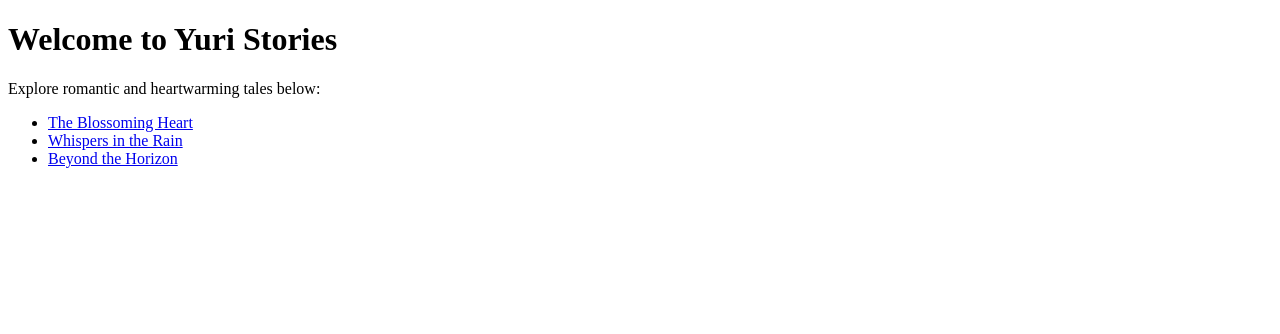
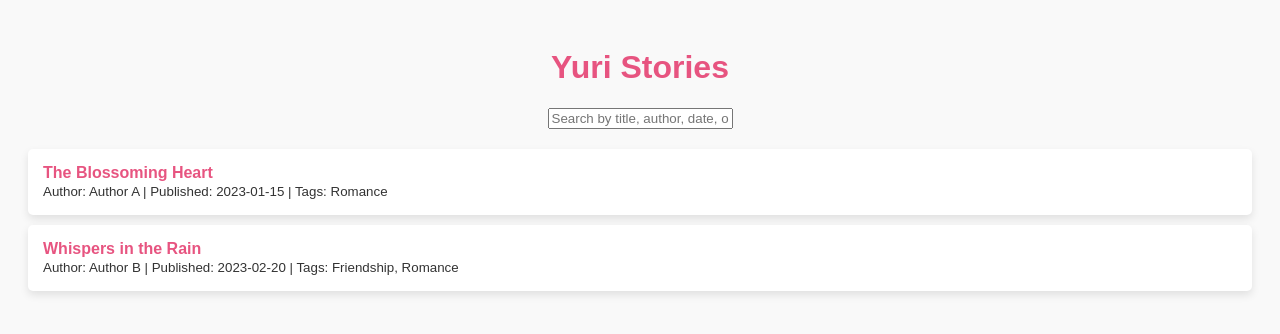
Before and after one commit to woodwardo250/yuristories, a plain HTML site: page index.html in a window 1280 px wide. Drawn offline with Linux system fonts and the light colour scheme.

Commit message:
Update index.html
added a search function and story summaries

```diff
--- a/index.html
+++ b/index.html
@@ -4,15 +4,78 @@
     <meta charset="UTF-8">
     <meta name="viewport" content="width=device-width, initial-scale=1.0">
     <title>Yuri Stories</title>
+    <style>
+        body {
+            font-family: Arial, sans-serif;
+            background-color: #f9f9f9;
+            color: #333;
+            padding: 20px;
+        }
+        h1 {
+            color: #e75480;
+            text-align: center;
+        }
+        .search-container {
+            text-align: center;
+            margin-bottom: 20px;
+        }
+        .story-list {
+            list-style-type: none;
+            padding: 0;
+        }
+        .story-item {
+            background-color: #fff;
+            border-radius: 5px;
+            padding: 15px;
+            margin: 10px 0;
+            box-shadow: 0 4px 8px rgba(0, 0, 0, 0.1);
+        }
+        .story-item a {
+            color: #e75480;
+            font-weight: bold;
+            text-decoration: none;
+        }
+    </style>
 </head>
 <body>
-    <h1>Welcome to Yuri Stories</h1>
-    <p>Explore romantic and heartwarming tales below:</p>
-    <ul>
-        <li><a href="story1.html">The Blossoming Heart</a></li>
-        <li><a href="story2.html">Whispers in the Rain</a></li>
-        <li><a href="story3.html">Beyond the Horizon</a></li>
-        <!-- Add more stories here by creating additional links -->
+    <h1>Yuri Stories</h1>
+
+    <!-- Search Bar -->
+    <div class="search-container">
+        <input type="text" id="search-bar" placeholder="Search by title, author, date, or tag..." onkeyup="searchStories()">
+    </div>
+
+    <!-- Story List -->
+    <ul class="story-list" id="story-list">
+        <li class="story-item" data-title="The Blossoming Heart" data-author="Author A" data-date="2023-01-15" data-tag="romance">
+            <a href="the-blossoming-heart-summary.html">The Blossoming Heart</a><br>
+            <small>Author: Author A | Published: 2023-01-15 | Tags: Romance</small>
+        </li>
+        <li class="story-item" data-title="Whispers in the Rain" data-author="Author B" data-date="2023-02-20" data-tag="friendship">
+            <a href="whispers-in-the-rain-summary.html">Whispers in the Rain</a><br>
+            <small>Author: Author B | Published: 2023-02-20 | Tags: Friendship, Romance</small>
+        </li>
+        <!-- Add more stories here -->
     </ul>
+
+    <script>
+        function searchStories() {
+            const input = document.getElementById('search-bar').value.toLowerCase();
+            const stories = document.getElementsByClassName('story-item');
+
+            for (let story of stories) {
+                const title = story.getAttribute('data-title').toLowerCase();
+                const author = story.getAttribute('data-author').toLowerCase();
+                const date = story.getAttribute('data-date').toLowerCase();
+                const tag = story.getAttribute('data-tag').toLowerCase();
+
+                if (title.includes(input) || author.includes(input) || date.includes(input) || tag.includes(input)) {
+                    story.style.display = '';
+                } else {
+                    story.style.display = 'none';
+                }
+            }
+        }
+    </script>
 </body>
 </html>
```
